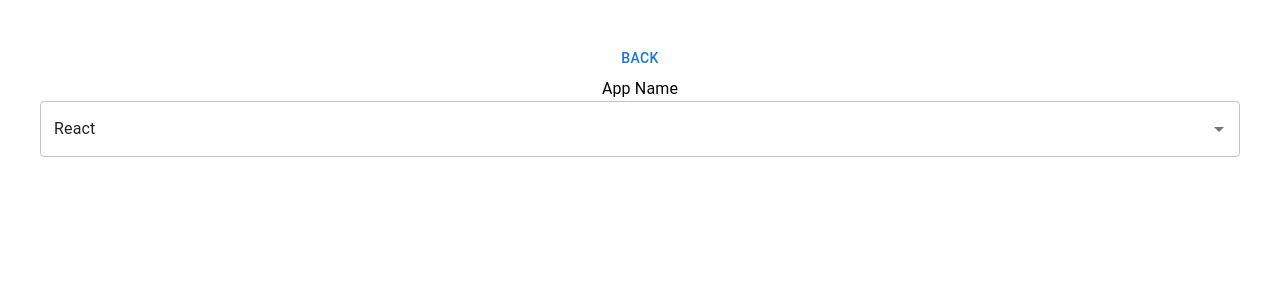
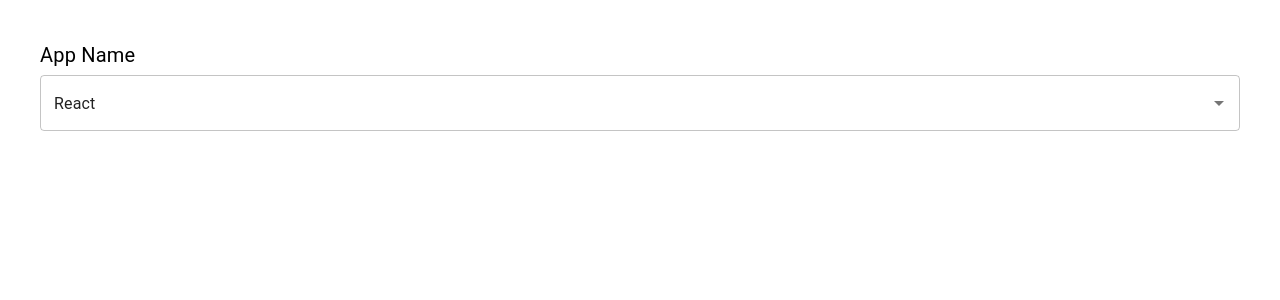
Before and after one commit to Ratchet7x5/quirky-mentors, a React (Vite) app in the folder quirky-mentors/: page /search in a window 1280 px wide. Shown: the top 300 px of the page. Built offline with nearby package versions, Linux system fonts and the light colour scheme.

Commit message:
add: reference to the linkedin page

```diff
--- a/quirky-mentors/src/Search.jsx
+++ b/quirky-mentors/src/Search.jsx
@@ -1,8 +1,9 @@
 import { useNavigate} from "react-router-dom";
 import { useState } from "react";
 import styled from "@emotion/styled";
-import { Box, Typography, Button, Autocomplete, TextField, ListItemAvatar, Avatar, ListItem, List, ListItemText } from "@mui/material";
+import { Box, Typography, Button, Autocomplete, TextField, ListItemAvatar, Avatar, ListItem, List, ListItemText, ListItemButton } from "@mui/material";
 import {modifiedProfileData} from "./fakeData"
+import { fontSize } from "@mui/system";
 
 function Search() {
   const nav = useNavigate();
@@ -23,19 +24,21 @@
   }
 
   const profileList = selectedProfile.map((profile) =>
-      <ListItem>
+      <ListItemButton key={profile.profile_id} href={`https://www.linkedin.com/in/${profile.profile_id}/`}>
         <ListItemAvatar>
-          <Avatar></Avatar>
+          <Avatar sx={{height:"45px", width:"45px"}}></Avatar>
         </ListItemAvatar>
-        <ListItemText>{profile.first_name}</ListItemText>
-      </ListItem>
+        <Box>
+          <ListItemText>{profile.first_name} {profile.last_name}</ListItemText>
+          <ListItemText>{profile.job_title}</ListItemText>
+        </Box>
+      </ListItemButton>
     )
 
   return (
     <div>
       <div className="">
-        <Button className="top-0 left-0" onClick={() => nav("/profile-form")}>Back</Button>
-        <Typography className="">App Name</Typography>
+        <Typography sx={{textAlign:"left", fontSize:"20px", paddingBottom:"5px"}}>App Name</Typography>
       </div>
       <div className="">
         <Autocomplete
```
